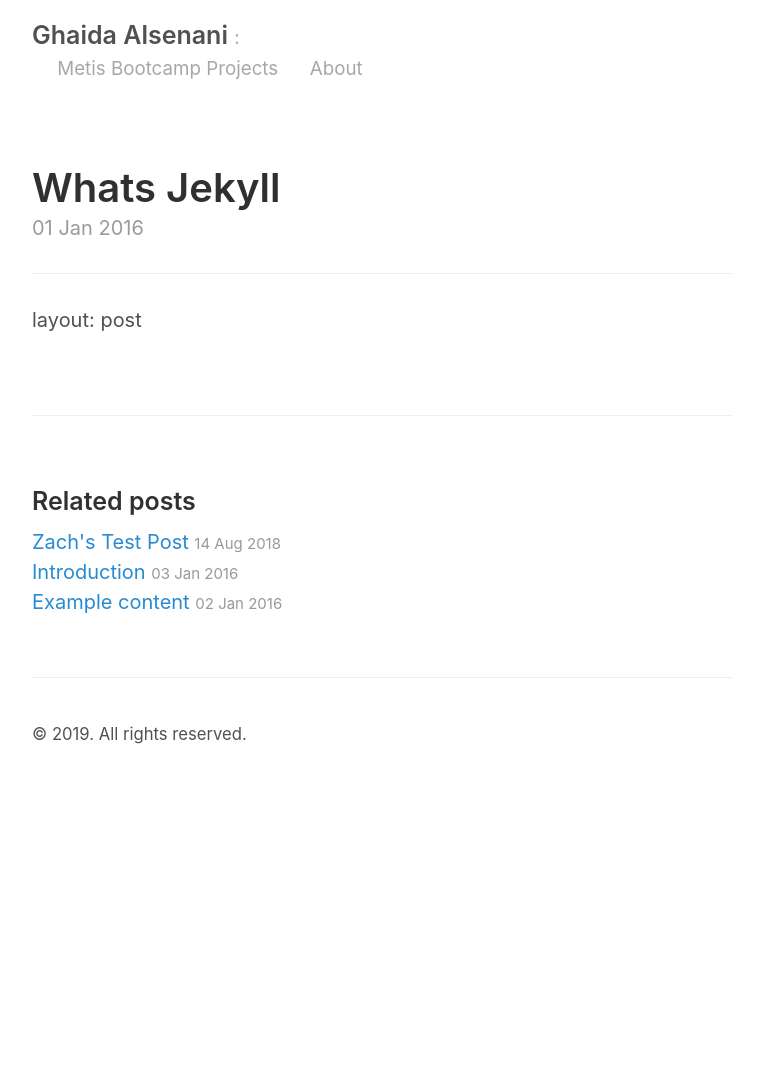
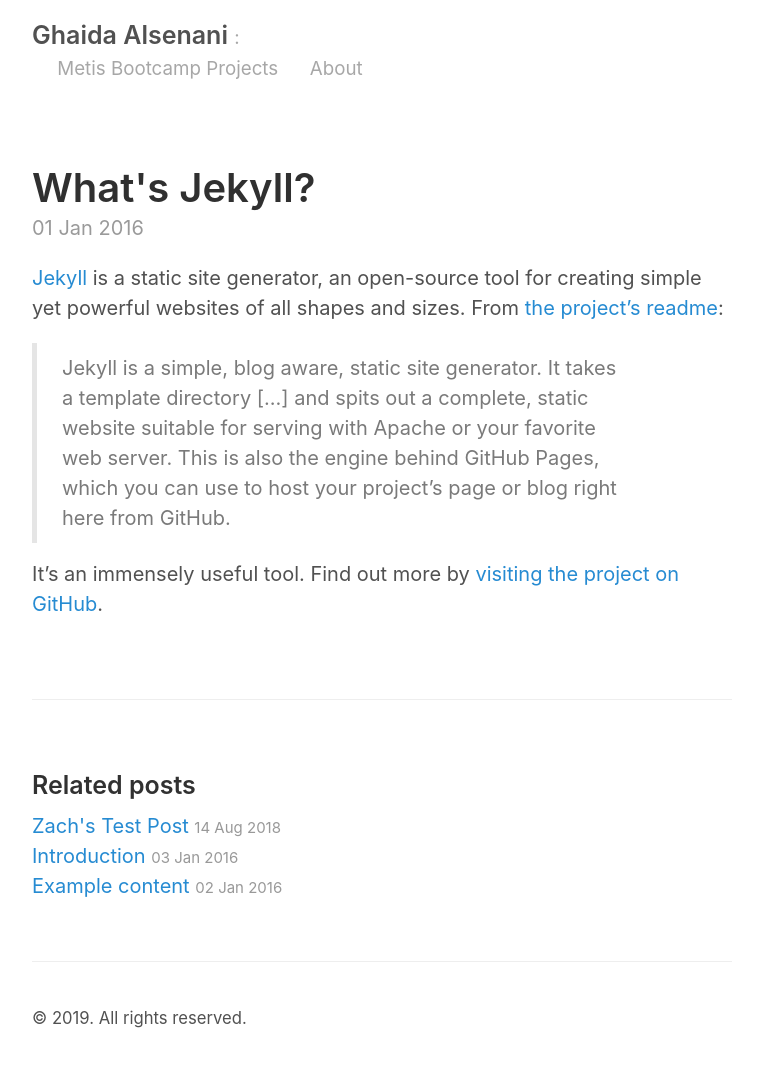
Before and after one commit to GhaidaSenani/GhaidaSenani.github.io, a Jekyll site: the page built from _posts/2016-01-01-whats-jekyll.md, in a window 1280 px wide. Shown: the whole page, without its empty margins (258-1021 px from the left). Built offline with Jekyll 4.4.1, drawn with Linux system fonts in a browser that asks for light colours; our own code applies the rules of GitHub Pages for plain Markdown files; before the commit the page ends 900 px from its top, so only the background shows below that.

Commit message:
Update 2016-01-01-whats-jekyll.md

```diff
--- a/_posts/2016-01-01-whats-jekyll.md
+++ b/_posts/2016-01-01-whats-jekyll.md
@@ -1,2 +1,10 @@
 ---
 layout: post
+title: What's Jekyll?
+---
+
+[Jekyll](http://jekyllrb.com) is a static site generator, an open-source tool for creating simple yet powerful websites of all shapes and sizes. From [the project's readme](https://github.com/jekyll/jekyll/blob/master/README.markdown):
+
+> Jekyll is a simple, blog aware, static site generator. It takes a template directory [...] and spits out a complete, static website suitable for serving with Apache or your favorite web server. This is also the engine behind GitHub Pages, which you can use to host your project’s page or blog right here from GitHub.
+
+It's an immensely useful tool. Find out more by [visiting the project on GitHub](https://github.com/jekyll/jekyll).
```
